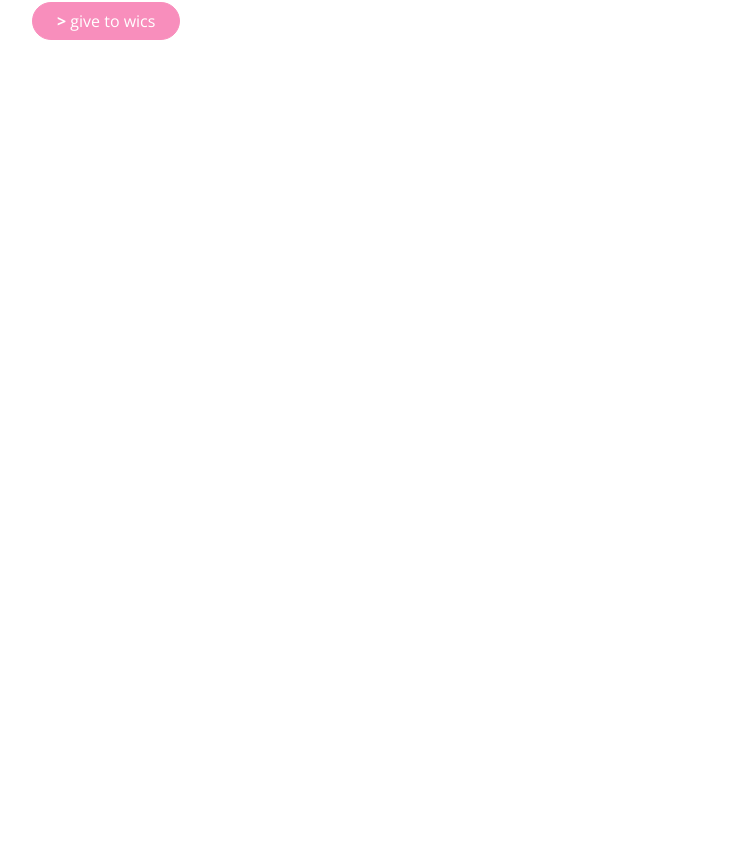
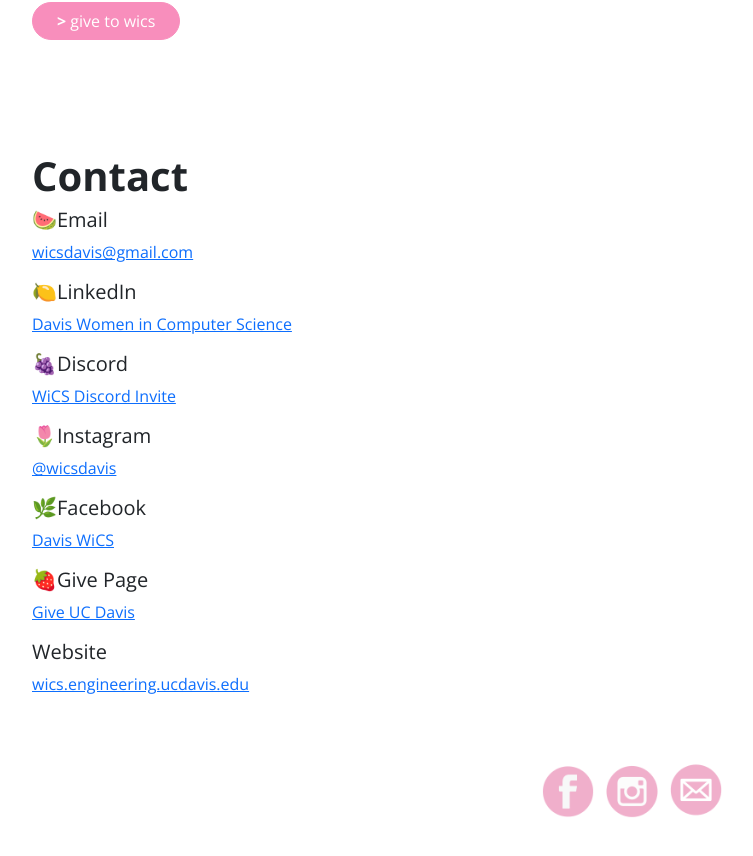
Before and after one commit to daviswics/daviswicswebsite, a React (Create React App) app: page / in a window 1280 px wide. Shown: the part 1492-2348 px from the top of the page, without its empty margins (8-761 px from the left). Before the commit the page ends 1596 px from the top, so only its background shows below. Built offline with nearby package versions, Linux system fonts and the light colour scheme.

Commit message:
Contact added

```diff
--- a/src/App.js
+++ b/src/App.js
@@ -6,7 +6,7 @@ import About from "./components/about/About";
 // import Events from "./components/events/Events";
 // import PastEvents from "./components/pastevents/PastEvents";
 // import Newsletter from "./components/newsletter/Newsletter";
-// import Contact from "./components/contact/Contact";
+import Contact from "./components/contact/Contact";
 
 function App() {
   return (
@@ -16,7 +16,7 @@ function App() {
       <About />
       {/* <Newsletter /> */}
       {/* <Events/> */}
-      {/* <Contact /> */}
+      <Contact />
     </div>
   );
 }
--- /dev/null
+++ b/src/components/contact/Contact.js
@@ -0,0 +1,80 @@
+import React from "react";
+
+import FbIcon from "../../images/wicsfbicon-01.png";
+import InstaIcon from "../../images/insta_icon-01.png";
+import EmailIcon from "../../images/email_icon-01.png";
+
+const Contact = () => {
+  return (
+    <div className="contactSection d-flex flex-column p-2 m-2 mt-5 py-md-4 px-md-3 m-md-4"
+    id="contactSectionId"
+    >
+     <h1 id="main-heading">Contact</h1>
+      <h5 id="sub-heading">
+      🍉Email
+      </h5>
+      <p>
+        {" "}
+        <a href="mailto:wicsdavis@gmail.com">wicsdavis@gmail.com</a>
+      </p>
+      <h5 id="sub-heading">
+      🍋LinkedIn
+      </h5>
+      <p>
+        {" "}
+        <a href="https://www.linkedin.com/company/davis-women-in-computer-science/">Davis Women in Computer Science</a>
+      </p>
+      <h5 id="sub-heading">
+      🍇Discord
+      </h5>
+      <p>
+        {" "}
+        <a href="https://discord.gg/MmK9CySA9F">WiCS Discord Invite</a>
+      </p>
+      <h5 id="sub-heading">
+      🌷Instagram
+      </h5>
+      <p>
+        {" "}
+        <a href="https://www.instagram.com/wicsdavis/">@wicsdavis</a>
+      </p>
+      <h5 id="sub-heading">
+      🌿Facebook
+      </h5>
+      <p>
+        {" "}
+        <a href="https://www.facebook.com/DavisWICS/">Davis WiCS</a>
+      </p>
+      <h5 id="sub-heading">
+      🍓Give Page
+      </h5>
+      <p>
+        {" "}
+        <a href="https://give.ucdavis.edu/2423/23WCSCH">Give UC Davis</a>
+      </p>
+      <h5 id="sub-heading">
+      Website
+      </h5>
+      <p>
+        {" "}
+        <a href="https://wics.engineering.ucdavis.edu/">wics.engineering.ucdavis.edu</a>
+      </p>
+      <div
+        className="contactSection2 bg-white d-flex justify-content-center py-md-5"
+        id="contactSectionId2"
+      >
+        <a href="https://www.facebook.com/DavisWICS/">
+          <img src={FbIcon} alt="wics fb " id="contact-icon" />
+        </a>
+        <a href="https://www.instagram.com/wicsdavis/">
+          <img src={InstaIcon} alt="wics insta icon" id="contact-icon" />
+        </a>
+        <a href="mailto:wicsdavis@gmail.com">
+          <img src={EmailIcon} alt="wics email logo" id="contact-icon" />
+        </a>
+      </div>
+    </div>
+  );
+};
+
+export default Contact;
```
